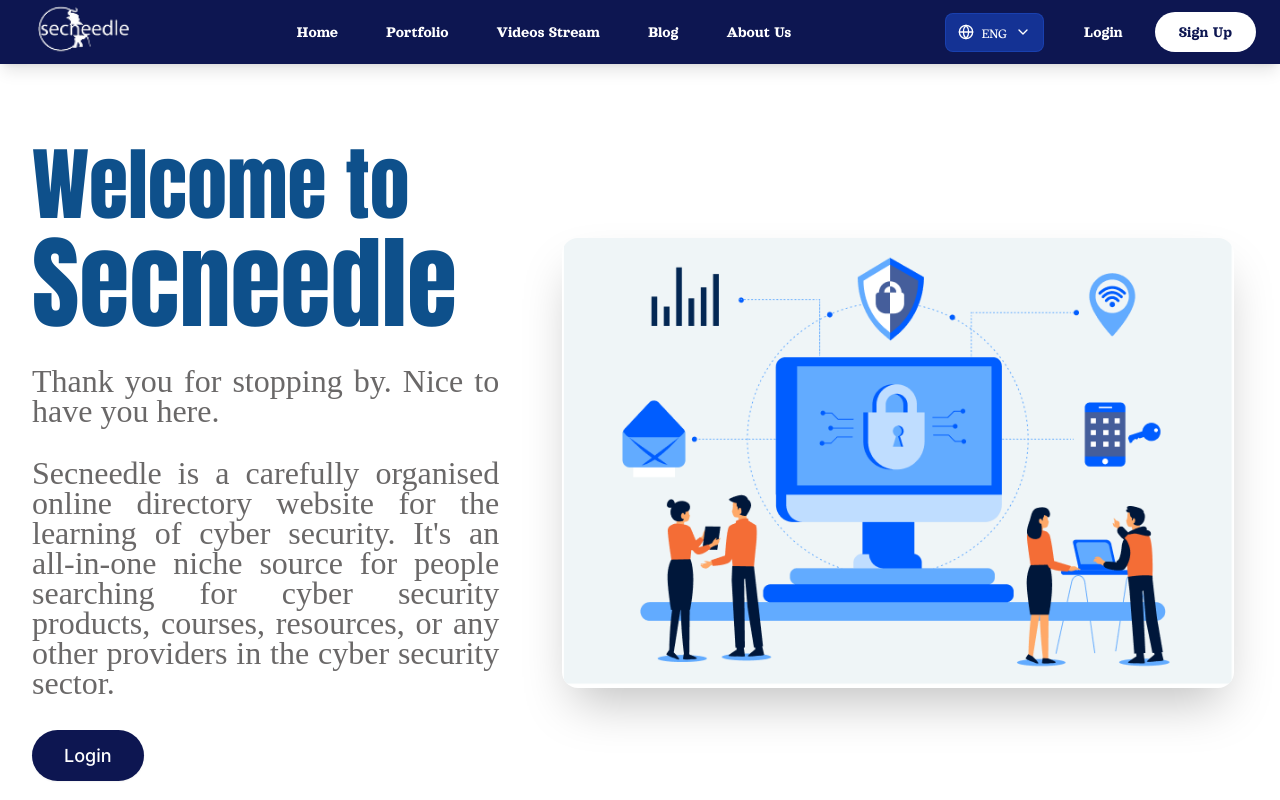
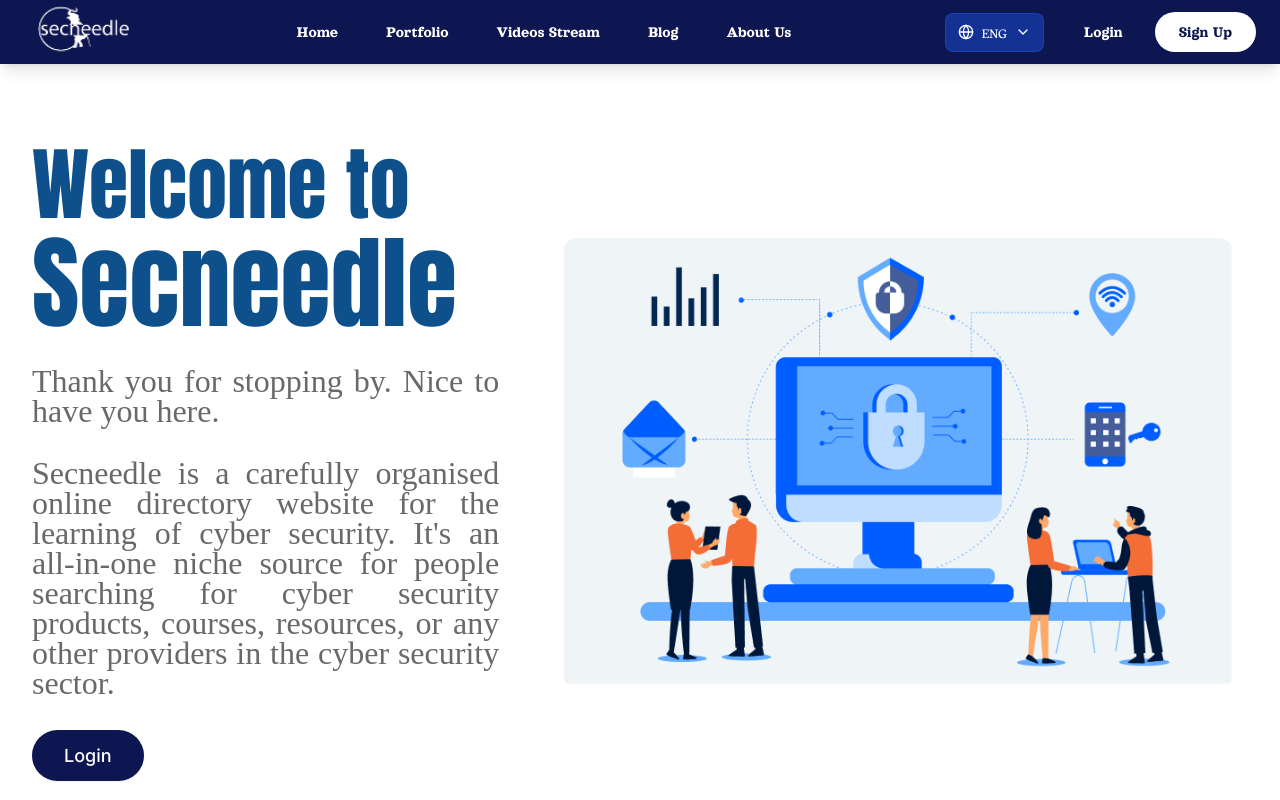
Before and after one commit to doneymore/devtribe, a Next.js app: page / in a window 1280 px wide. Shown: the top 800 px of the page. Built offline with nearby package versions, Linux system fonts and the light colour scheme.

Commit message:
commit fixes on hero text on herp section of the web page

```diff
--- a/app/component/reusable/heroSection1.tsx
+++ b/app/component/reusable/heroSection1.tsx
@@ -116,7 +116,7 @@
                 alt="Secneedle cybersecurity illustration"
                 width={800}
                 height={600}
-                className="w-full h-auto object-contain rounded-2xl shadow-2xl"
+                className="w-full h-auto object-contain rounded-2xl"
                 priority
               />
             </div>
```
